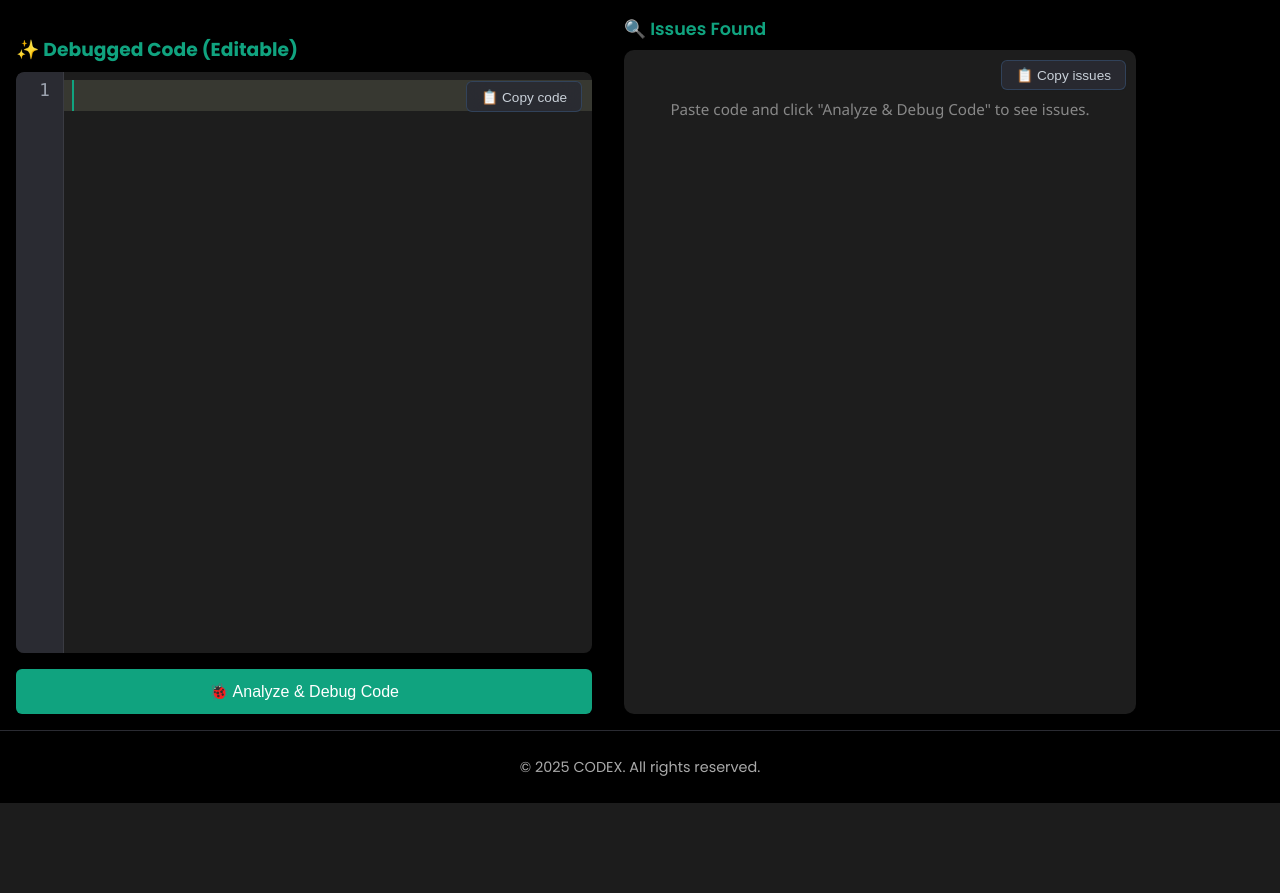
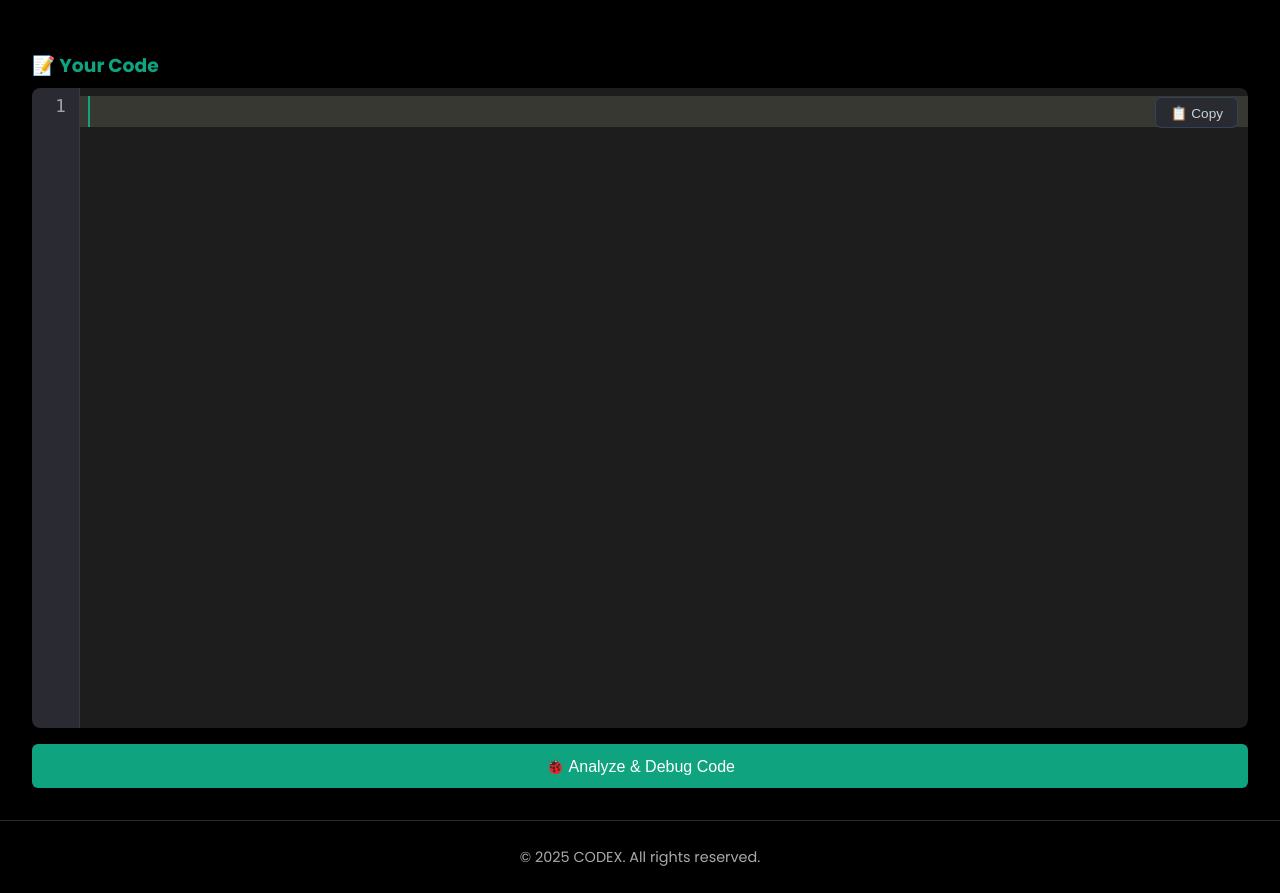
Before and after one commit to ARUN-S-15/codex, a Flask app: page /debugger in a window 1280 px wide. Shown: the part 90-983 px from the top of the page. Before the commit the page ends 893 px from the top, so only its background shows below. Run offline with Flask 3, Linux system fonts and the light colour scheme; the visitor is signed in with stand-in values (Sample User, id 1); some libraries are stand-ins or nearby versions.

Commit message:
Redesign optimizer and debug pages: Single editor with results below like compiler

```diff
--- a/templates/debug.html
+++ b/templates/debug.html
@@ -72,40 +72,20 @@
       color: #10a37f;
     }
 
-    /* Layout */
+    /* Layout - Single column like compiler */
     .main-container {
       display: flex;
-      height: calc(100vh - 70px);
-    }
-
-    /* History Box */
-    .history {
-      width: 15%;
-      background: #111;
-      border-right: 1px solid #2a2b32;
-      padding: 1rem;
-      overflow-y: auto;
-    }
-
-    .history h2 {
-      font-size: 1rem;
-      margin-bottom: 1rem;
-      color: #10a37f;
-    }
-
-    .history p {
-      font-size: 0.9rem;
-      background: #1e1e1e;
-      padding: 0.5rem;
-      border-radius: 6px;
-      margin-bottom: 0.5rem;
-      cursor: pointer;
+      flex-direction: column;
+      min-height: calc(100vh - 70px);
+      max-width: 1400px;
+      margin: 0 auto;
+      padding: 2rem;
+      gap: 1.5rem;
     }
 
     /* Editor */
     .editor-section {
-      width: 45%;
-      padding: 1rem;
+      width: 100%;
       display: flex;
       flex-direction: column;
     }
@@ -270,10 +250,9 @@
       background: #0d8b6d;
     }
 
-    /* Results side - Issues only */
+    /* Results section - below editor */
     .results {
-      width: 40%;
-      padding: 1rem;
+      width: 100%;
       display: none;
       flex-direction: column;
       animation: fadeIn 0.5s ease-in-out;
@@ -283,14 +262,19 @@
       position: relative;
       display: flex;
       flex-direction: column;
-      height: 100%;
+      background: #1d1d1d;
+      border-radius: 10px;
+      overflow: hidden;
     }
 
     .result-box h3 {
-      margin: 0 0 0.5rem 0;
+      margin: 0;
+      padding: 0.8rem 1rem;
+      background: #40414f;
       color: #10a37f;
       font-size: 1.1rem;
       font-weight: 600;
+      border-bottom: 1px solid #2a2b32;
     }
 
     /* ChatGPT-style issues display */
@@ -438,32 +422,25 @@
 
   <!-- MAIN LAYOUT -->
   <div class="main-container">
-    <!-- History Box -->
-    <aside class="history" id="historyBox">
-      <h2>History</h2>
-      <p>Previous debug 1</p>
-      <p>Previous debug 2</p>
-    </aside>
-
-    <!-- Debugged Code Section (Left) -->
+    <!-- Code Editor Section -->
     <div class="editor-section">
-      <h3 style="color: #10a37f; margin-bottom: 0.5rem;">✨ Debugged Code (Editable)</h3>
+      <h3 style="color: #10a37f; margin-bottom: 0.5rem;">📝 Your Code</h3>
       <div class="editor-container">
-        <button class="copy-btn" id="copyFixedBtn">📋 Copy code</button>
+        <button class="copy-btn" id="copyFixedBtn">📋 Copy</button>
         <textarea id="codeInput"></textarea>
       </div>
       <button id="debugBtn">🐞 Analyze & Debug Code</button>
     </div>
 
-    <!-- Issues Section (Right) -->
+    <!-- Issues Found Section (Below) -->
     <div class="results" id="results">
       <div class="result-box">
         <h3>🔍 Issues Found</h3>
-        <div style="position: relative; flex: 1;">
-          <div id="issues" style="height: 100%; overflow: auto; background: #1d1d1d; border-radius: 10px;">
-            <p style="padding: 2rem; text-align: center; color: #888;">Paste code and click "Analyze & Debug Code" to see issues.</p>
+        <div style="position: relative;">
+          <div id="issues" style="min-height: 300px; padding: 1rem; overflow: auto;">
+            <p style="padding: 2rem; text-align: center; color: #888;">Click "Analyze & Debug Code" to see issues and get fixes.</p>
           </div>
-          <button class="copy-btn" id="copyIssuesBtn">📋 Copy issues</button>
+          <button class="copy-btn" id="copyIssuesBtn" style="top: 1rem; right: 1rem;">📋 Copy Issues</button>
         </div>
       </div>
     </div>
@@ -478,7 +455,6 @@
   const debugBtn = document.getElementById("debugBtn");
   const issuesBox = document.getElementById("issues");
   const results = document.getElementById("results");
-  const historyBox = document.getElementById("historyBox");
   const codeInputTextarea = document.getElementById("codeInput");
 
   let currentLanguage = "python"; // default
@@ -618,10 +594,6 @@
       // Clear localStorage after loading
       localStorage.removeItem("debugCode");
       localStorage.removeItem("debugLanguage");
-    } else {
-      // Show results panel with instructions if no code loaded
-      results.style.display = "flex";
-      historyBox.style.display = "none";
     }
   });
 
@@ -740,8 +712,7 @@
     if (!codeToAnalyze || !codeToAnalyze.trim()) {
       issuesBox.innerHTML = '<div style="padding: 2rem; text-align: center; color: #ffa500;">⚠️ No code to analyze.<br><br>Go to the <a href="/compiler" style="color: #10a37f;">compiler page</a> and click the Debug button.</div>';
       codeInput.value = "";
-      results.style.display = "flex";
-      historyBox.style.display = "none";
+      results.style.display = "block";
       return;
     }
 
@@ -756,9 +727,7 @@
     }
 
     issuesBox.innerHTML = '<div style="padding: 2rem; text-align: center; color: #10a37f;">' + loadingMessage + '</div>';
-    codeInput.value = "⏳ Auto-fixing errors...\n\nPlease wait while we analyze and debug your code...";
-    results.style.display = "flex";
-    historyBox.style.display = "none";
+    results.style.display = "block";
 
     try {
       console.log("Sending debug request with language:", currentLanguage);
@@ -775,16 +744,15 @@
       const data = await response.json();
       console.log("Debug response received:", data);
 
-      // Display auto-fixed code in left panel (line by line)
+      // Display auto-fixed code in editor
       if (data.fixed_code) {
-        codeInput.value = data.fixed_code;
-        updateLineNumbers();
-        updateSyntaxHighlight();
+        codeMirrorEditor.setValue(data.fixed_code);
       } else {
-        codeInput.value = "# Unable to auto-fix\n\n" + codeToAnalyze;
-        updateLineNumbers();
-        updateSyntaxHighlight();
+        codeMirrorEditor.setValue("# Unable to auto-fix\n\n" + codeToAnalyze);
       }
+
+      // Refresh CodeMirror
+      setTimeout(() => codeMirrorEditor.refresh(), 100);
 
       // Display issues found by linter in right panel with better formatting
       const issuesText = data.issues || "✅ No issues found! Your code looks good.";
@@ -850,19 +818,19 @@
     } else if (originalCode) {
       runDebugAnalysis(originalCode);
     } else {
-      issuesBox.innerHTML = '<div style="padding: 2rem; text-align: center; color: #ffa500;">⚠️ No code to analyze.<br><br>Please go to the <a href="/compiler" style="color: #10a37f;">compiler page</a> and click the Debug button, or paste your code in the left panel.</div>';
-      results.style.display = "flex";
-      historyBox.style.display = "none";
+      issuesBox.innerHTML = '<div style="padding: 2rem; text-align: center; color: #ffa500;">⚠️ No code to analyze.<br><br>Please go to the <a href="/compiler" style="color: #10a37f;">compiler page</a> and click the Debug button, or paste your code above.</div>';
+      results.style.display = "block";
     }
   });
 
   // Copy Buttons with better feedback
   document.getElementById("copyFixedBtn").addEventListener("click", () => {
-    navigator.clipboard.writeText(codeInput.value).then(() => {
+    navigator.clipboard.writeText(codeMirrorEditor.getValue()).then(() => {
       const btn = document.getElementById("copyFixedBtn");
       const originalText = btn.textContent;
       btn.textContent = "✓ Copied!";
       btn.style.background = "#10a37f";
+      btn.style.color = "#fff";
       setTimeout(() => {
         btn.textContent = originalText;
         btn.style.background = "";
```
Also changed, not shown: templates/optimizer.html (+28 -20 lines).
